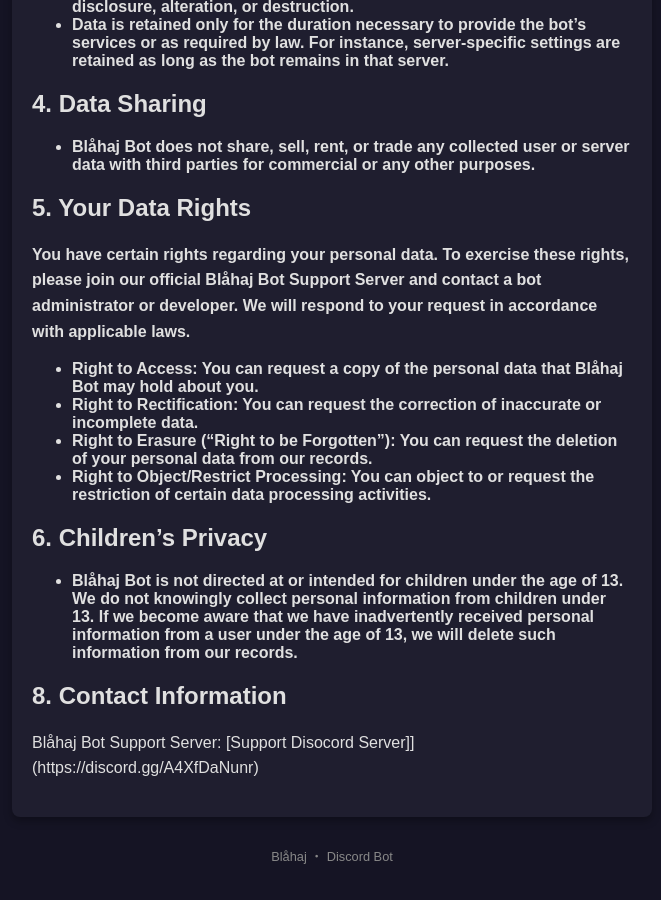
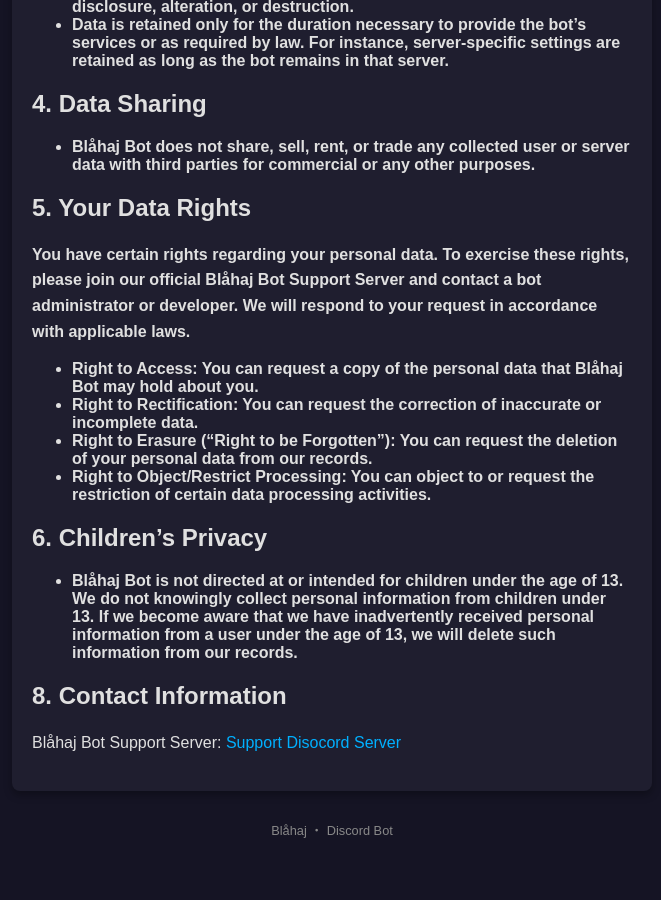
Before and after one commit to ackozu/blahaj-bot, a Jekyll site: the page built from PRIVACY.md, in a window 1280 px wide and 900 px high, scrolled down 1694 px. Shown: the whole window, without its empty margins (308-969 px from the left). Built offline with Jekyll 4.4.1, drawn with Linux system fonts in a browser that asks for light colours; some web fonts are replaced; after the commit the page ends 2569 px from its top, so only the background shows below that.

Commit message:
Update PRIVACY.md

```diff
--- a/PRIVACY.md
+++ b/PRIVACY.md
@@ -72,4 +72,4 @@
 
 ## 8. Contact Information
 
-Blåhaj Bot Support Server: [Support Disocord Server]](https://discord.gg/A4XfDaNunr)
+Blåhaj Bot Support Server: [Support Disocord Server](https://discord.gg/A4XfDaNunr)
```
